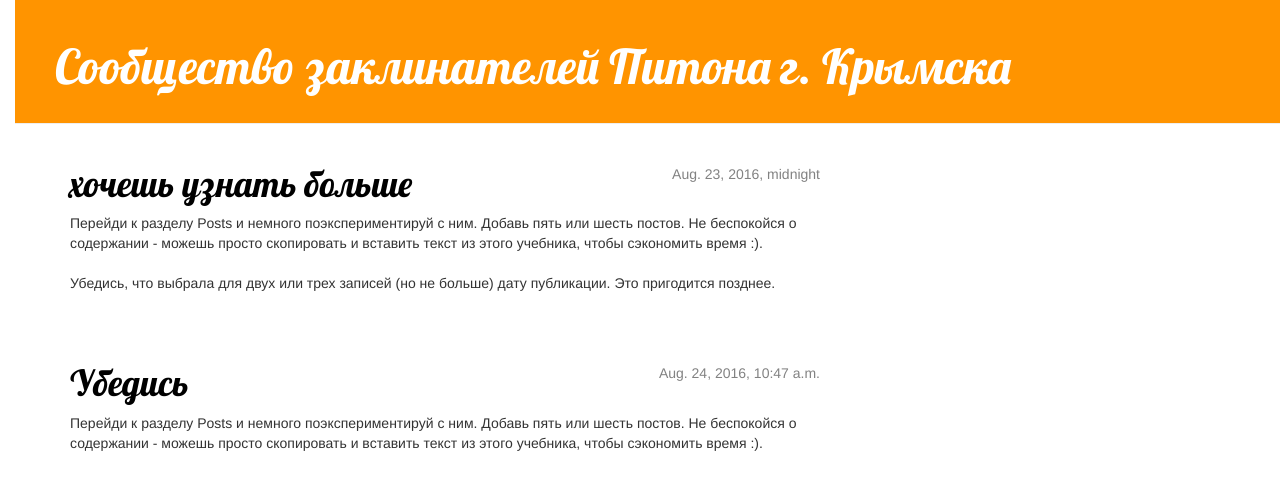
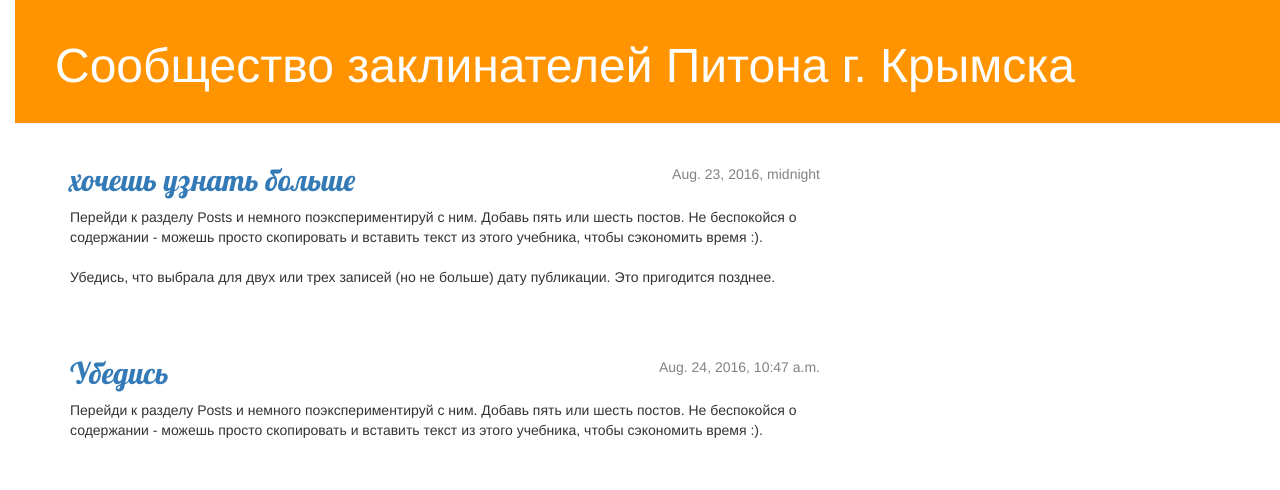
Before and after one commit to Kholkins/dj1, a Django app: page / in a window 1280 px wide. Shown: the top 490 px of the page. Run offline with Django 3.2, Linux system fonts and the light colour scheme; data comes from the database, SQL or seed files in the repository; some libraries are stand-ins or nearby versions.

Commit message:
Эксперименты дизайна3

```diff
--- a/blog/static/css/blog.css
+++ b/blog/static/css/blog.css
@@ -1,8 +1,7 @@
-
     body {
         padding-left: 15px;
     }
-        .page-header {
+    .page-header {
         background-color: #ff9400;
         margin-top: 0;
         padding: 20px 20px 20px 40px;
@@ -18,7 +17,7 @@
         margin-left: 40px;
     }
 
-    h1, h2, h3, h4 {
+    h2, h3, h4 {
         font-family: 'Lobster', cursive;
     }
 
--- /dev/null
+++ b/blog/templates/blog/base.html
@@ -0,0 +1,25 @@
+    {% load staticfiles %}
+<!DOCTYPE html>
+<html lang="ru">
+<head>
+    <meta charset="UTF-8">
+    <title>Сообщество заклинателей Питона г. Крымска</title>
+    <link rel="stylesheet" href="//maxcdn.bootstrapcdn.com/bootstrap/3.2.0/css/bootstrap.min.css">
+    <link rel="stylesheet" href="//maxcdn.bootstrapcdn.com/bootstrap/3.2.0/css/bootstrap-theme.min.css">
+    <link rel="stylesheet" href="{% static 'css/blog.css' %}">
+    <link href="https://fonts.googleapis.com/css?family=Lobster&subset=latin,cyrillic" rel="stylesheet" type="text/css">
+</head>
+<body>
+        <div class="page-header">
+            <h1><a href="/">Сообщество заклинателей Питона г. Крымска</a></h1>
+        </div>
+        <div class="content container">
+            <div class="row">
+                <div class="col-md-8">
+                {% block content %}
+                {% endblock %}
+                </div>
+            </div>
+        </div>
+</body>
+</html>
--- a/blog/templates/blog/post_list.html
+++ b/blog/templates/blog/post_list.html
@@ -1,32 +1,12 @@
-    {% load staticfiles %}
-<!DOCTYPE html>
-<html lang="ru">
-<head>
-    <meta charset="UTF-8">
-    <title>Сообщество заклинателей Питона г. Крымска</title>
-    <link rel="stylesheet" href="//maxcdn.bootstrapcdn.com/bootstrap/3.2.0/css/bootstrap.min.css">
-    <link rel="stylesheet" href="//maxcdn.bootstrapcdn.com/bootstrap/3.2.0/css/bootstrap-theme.min.css">
-    <link rel="stylesheet" href="{% static 'css/blog.css' %}">
-    <link href="https://fonts.googleapis.com/css?family=Lobster&subset=latin,cyrillic" rel="stylesheet" type="text/css">
-</head>
-<body>
-    <div class="page-header">
-        <h1><a href="/">Сообщество заклинателей Питона г. Крымска</a></h1>
-    </div>
-    <div class="content container">
-        <div class="row">
-            <div class="col-md-8">
+{% extends 'blog/base.html' %}
+{% block content %}
     {% for post in posts %}
         <div class="post">
             <div class="date">
                 {{ post.published_date }}
             </div>
-                        <h1><a href="">{{ post.title }}</a></h1>
+            <h2><a href="">{{ post.title }}</a></h2>
             <p>{{ post.text|linebreaksbr }}</p>
         </div>
     {% endfor %}
-            </div>
-        </div>
-    </div>
-</body>
-</html>
+{% endblock content %}
```
Lines whose indentation alone changed are shown as unchanged.
